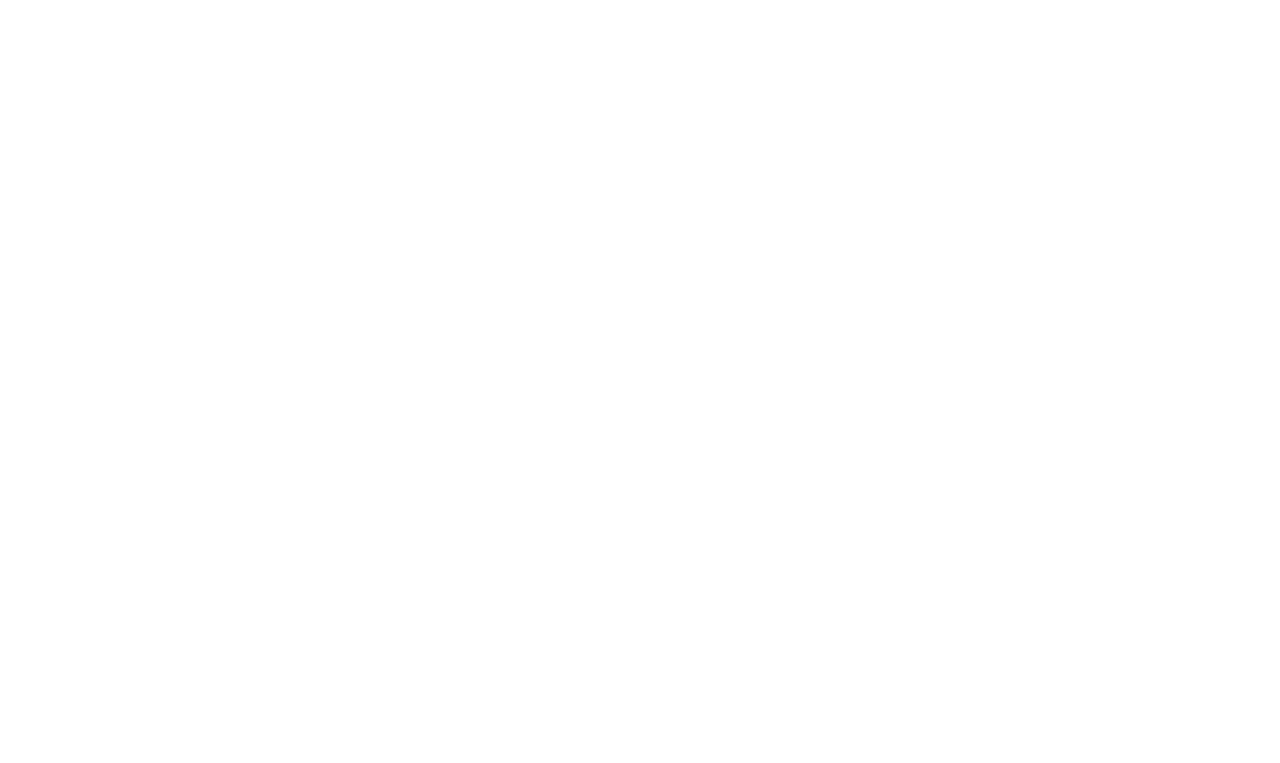
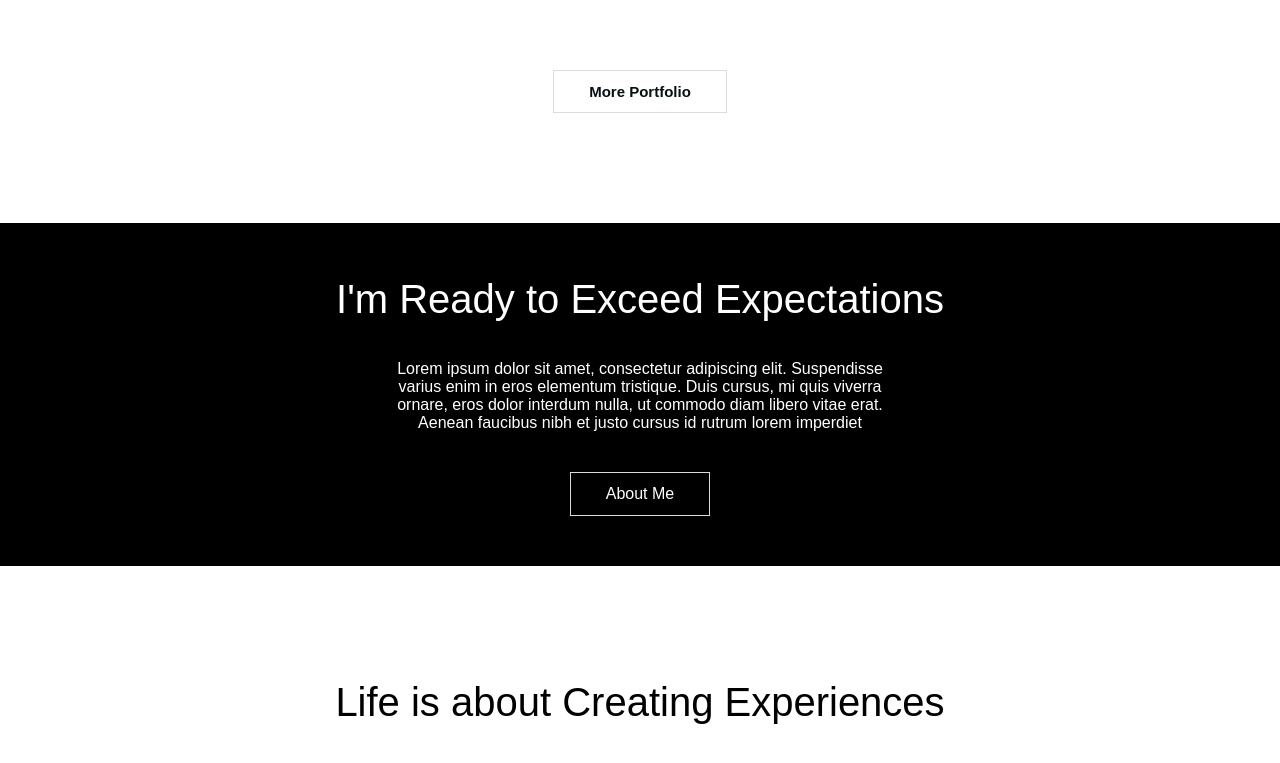
Before and after one commit to VikrantShirvankar/design-studio, a React (Create React App) app: page / in a window 1280 px wide. Shown: the part 1845-2608 px from the top of the page. Before the commit the page ends 1057 px from the top, so only its background shows below. Built offline with nearby package versions, Linux system fonts and the light colour scheme; a web font is replaced by a local one.

Commit message:
Home page design changes

```diff
--- /dev/null
+++ b/src/Components/AboutMeSection/AboutMeSection.scss
@@ -0,0 +1,34 @@
+.about-me-section {
+  width: 100%;
+  background-color: #000;
+  display: flex;
+  flex-direction: column;
+  align-items: center;
+  margin-top: 110px;
+  color: #fff;
+  padding: 50px 0;
+  .title {
+    width: 100%;
+    font-size: 40px;
+    font-weight: 400;
+    line-height: 1.3;
+    margin-bottom: 35px;
+    text-align: center;
+  }
+  .description {
+    width: 500px;
+    text-align: center;
+
+    @media (max-width: 500px) {
+      width: auto;
+      padding:0 10px;
+    }
+  }
+  .about-btn {
+    margin-top: 40px;
+    padding: 12px 35px;
+    font-size: 16px;
+    border: 1px solid #dbdbdb;
+    cursor: pointer;
+  }
+}
--- /dev/null
+++ b/src/Components/AboutMeSection/AboutMeSection.tsx
@@ -0,0 +1,21 @@
+import React, { Component } from 'react';
+import { Link } from 'react-router-dom';
+import './AboutMeSection.scss';
+const AboutMeSection = () => {
+  return (
+    <div className="about-me-section">
+      <div className="title">I'm Ready to Exceed Expectations</div>
+      <div className="description">
+        Lorem ipsum dolor sit amet, consectetur adipiscing elit. Suspendisse
+        varius enim in eros elementum tristique. Duis cursus, mi quis viverra
+        ornare, eros dolor interdum nulla, ut commodo diam libero vitae erat.
+        Aenean faucibus nibh et justo cursus id rutrum lorem imperdiet
+      </div>
+      <Link to="/about">
+        <div className="about-btn">About Me</div>
+      </Link>
+    </div>
+  );
+};
+
+export default AboutMeSection;
--- a/src/Components/PortfolioSection/PortfolioSection.scss
+++ b/src/Components/PortfolioSection/PortfolioSection.scss
@@ -2,19 +2,61 @@
   padding-top: 110px;
   display: flex;
   justify-content: center;
+  flex-direction: column;
+  align-items: center;
+  justify-content: center;
+  @media (max-width: 768px) {
+    padding-top: 50px;
+  }
   .portfolio-wrapper {
     max-width: 1280px;
-    .portfolio-content {
+    display: flex;
+
+    @media (max-width: 500px) {
+      width: 100%;
+    }
+    flex-direction: column;
+    .row {
       display: flex;
-      .section-left {
-        font-size: 30px;
-        line-height: 1.3;
-        font-weight: bold;
-        flex: 2;
+      margin-bottom: 30px;
+
+      @media (max-width: 500px) {
+        flex-direction: column;
+        margin-bottom: 0;
       }
-      .section-left {
-        flex: 1;
+    }
+    .block {
+      height: 535px;
+      padding: 0 15px;
+      cursor: pointer;
+      @media (max-width: 1000px) {
+        height: 400px;
+      }
+      @media (max-width: 768px) {
+        height: 300px;
+      }
+      @media (max-width: 600px) {
+        height: 200px;
+      }
+      @media (max-width: 500px) {
+        height: 335px;
+        margin-bottom: 30px;
+      }
+      img {
+        width: 100%;
+        height: 100%;
       }
     }
   }
+  .view-more-wrapper {
+    margin-top: 50px;
+    .more {
+      padding: 12px 35px;
+      cursor: pointer;
+      border: 1px solid #dbdbdb;
+      font-size: 15px;
+      color: #071112;
+      font-weight: 600;
+    }
+  }
 }
--- a/src/Components/PortfolioSection/PortfolioSection.tsx
+++ b/src/Components/PortfolioSection/PortfolioSection.tsx
@@ -1,10 +1,33 @@
 import React, { Component } from 'react';
+import { Link } from 'react-router-dom';
 import './PortfolioSection.scss';
 
 const PortfolioSection = () => {
   return (
     <div className="portfolio-container">
-
+      <div className="portfolio-wrapper">
+        <div className="row">
+          <div className="block">
+            <img src="https://preview.colorlib.com/theme/rettro/assets/img/gallery/xgallery1.png.pagespeed.ic.ruYLaOoOtt.webp" />
+          </div>
+          <div className="block">
+            <img src="https://preview.colorlib.com/theme/rettro/assets/img/gallery/xgallery2.png.pagespeed.ic.UIrYvLtnDR.webp" />
+          </div>
+        </div>
+        <div className="row">
+          <div className="block">
+            <img src="https://preview.colorlib.com/theme/rettro/assets/img/gallery/xgallery3.png.pagespeed.ic.aEDsrmDz09.webp" />
+          </div>
+          <div className="block">
+            <img src="https://preview.colorlib.com/theme/rettro/assets/img/gallery/xgallery4.png.pagespeed.ic.QchecjF9TD.webp" />
+          </div>
+        </div>
+      </div>
+      <div className="view-more-wrapper">
+        <Link to="/portfolio">
+          <div className="more">More Portfolio</div>
+        </Link>
+      </div>
     </div>
   );
 };
--- /dev/null
+++ b/src/Components/WorkSection/WorkSection.scss
@@ -0,0 +1,26 @@
+.work-section-container {
+  height: 500px;
+  width: 100%;
+  display: flex;
+  flex-direction: column;
+  align-items: center;
+  margin-top: 110px;
+  .title {
+    width: 100%;
+    font-size: 40px;
+    font-weight: 400;
+    line-height: 1.3;
+    margin-bottom: 35px;
+    text-align: center;
+  }
+  .description {
+    width: 800px;
+    text-align: center;
+    color: #646d77;
+    font-size: 16px;
+    @media (max-width: 500px) {
+      width: auto;
+      padding:0 10px;
+    }
+  }
+}
--- /dev/null
+++ b/src/Components/WorkSection/WorkSection.tsx
@@ -0,0 +1,19 @@
+import React, { Component } from 'react';
+import { Link } from 'react-router-dom';
+import './WorkSection.scss';
+
+const WorkSection = () => {
+  return (
+    <div className="work-section-container">
+      <div className="title">Life is about Creating Experiences</div>
+      <div className="description">
+        Lorem ipsum dolor sit amet, consectetur adipiscing elit. Suspendisse
+        varius enim in eros elementum tristique. Duis cursus, mi quis viverra
+        ornare, eros dolor interdum nulla, ut commodo diam libero vitae erat.
+        Aenean faucibus nibh et justo cursus id rutrum lorem imperdiet
+      </div>
+    </div>
+  );
+};
+
+export default WorkSection;
--- a/src/Containers/Home/Home.tsx
+++ b/src/Containers/Home/Home.tsx
@@ -2,6 +2,8 @@
 import HomePageBanner
  from '../../Components/HomePageBanner/HomePageBanner';
  import PortfolioSection from '../../Components/PortfolioSection/PortfolioSection';
+ import AboutMeSection from '../../Components/AboutMeSection/AboutMeSection';
+ import WorkSection from '../../Components/WorkSection/WorkSection';
  import './Home.scss';
 
 const Home = () => {
@@ -9,6 +11,8 @@
     <div className="home-container">
       <HomePageBanner />
       <PortfolioSection />
+      <AboutMeSection />
+      <WorkSection />
     </div>
   );
 };
```
